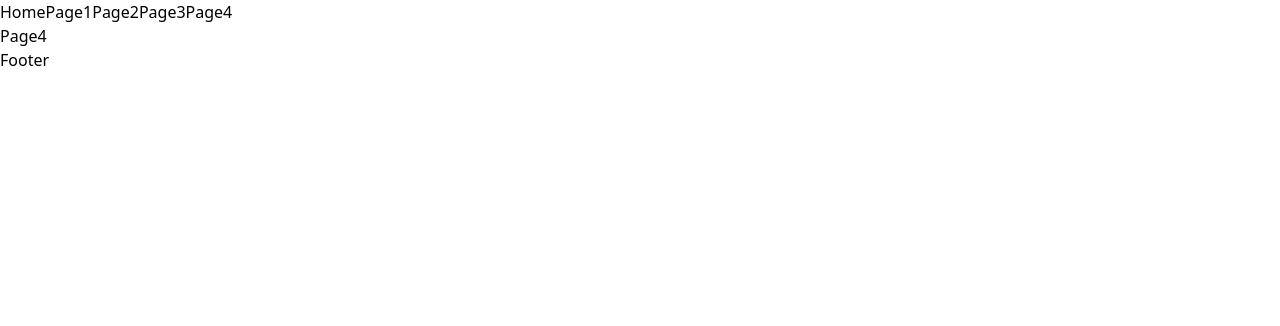
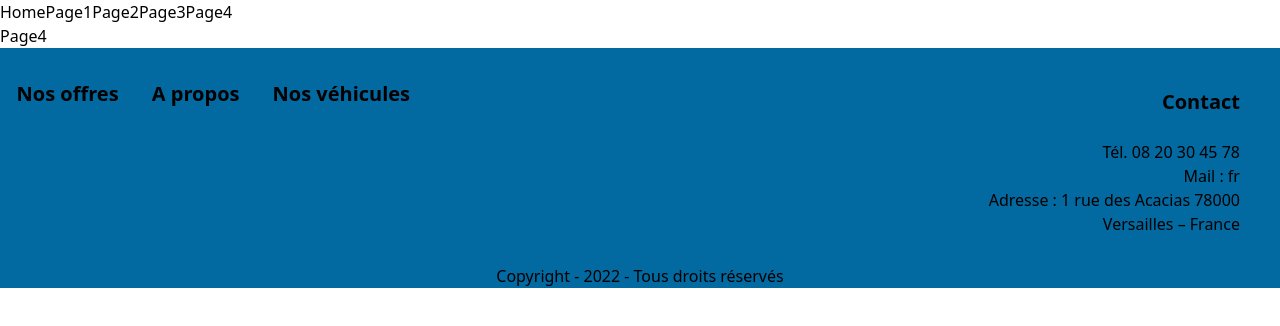
Before and after one commit to MartinezEmmanuel03/hackathon-2, a React (Vite) app in the folder frontend/: page /page4 in a window 1280 px wide. Shown: the top 326 px of the page. Built offline with nearby package versions, Linux system fonts and the light colour scheme.

Commit message:
création du footer

```diff
--- a/frontend/src/components/Footer/Footer.jsx
+++ b/frontend/src/components/Footer/Footer.jsx
@@ -1,7 +1,49 @@
 import React from "react";
+import { Link } from "react-router-dom";
 
 function Footer() {
-  return <div>Footer</div>;
+  return (
+    <div className="bg-sky-700 text-black">
+      <div className="flex flex-col md:flex-row ">
+        <div className="flex  flex-col md:w-1/3 ">
+          <div className="flex justify-around mt-6">
+            <Link to="/">
+              <h2 className="text-xl font-bold hover:text-white m-2">
+                Nos offres
+              </h2>
+            </Link>
+            <Link to="/">
+              <h2 className="text-xl font-bold hover:text-white m-2">
+                A propos
+              </h2>
+            </Link>
+            <Link to="/">
+              <h2 className="text-xl font-bold hover:text-white m-2">
+                Nos véhicules
+              </h2>
+            </Link>
+          </div>
+        </div>
+        <div className="flex flex-row justify-center items-center mb-4 md:w-1/3" />
+        <div className=" text-center md:w-1/3 md:text-right md:pr-10">
+          <p className="font-bold text-xl mt-10">Contact</p>
+          <div className="mb-7 font-medium">
+            <br />
+            Tél. 08 20 30 45 78
+            <br />
+            Mail : fr
+            <br />
+            Adresse : 1 rue des Acacias 78000
+            <br />
+            Versailles – France
+          </div>
+        </div>
+      </div>
+      <p className="text-center font-medium">
+        Copyright - 2022 - Tous droits réservés
+      </p>
+    </div>
+  );
 }
 
 export default Footer;
```
